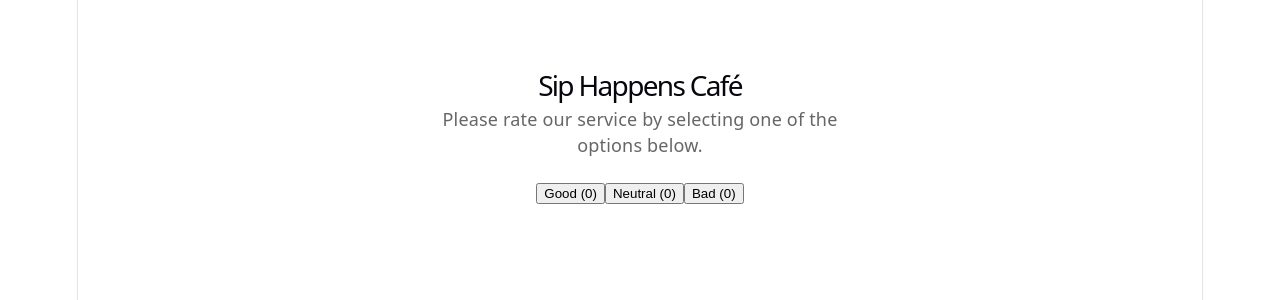
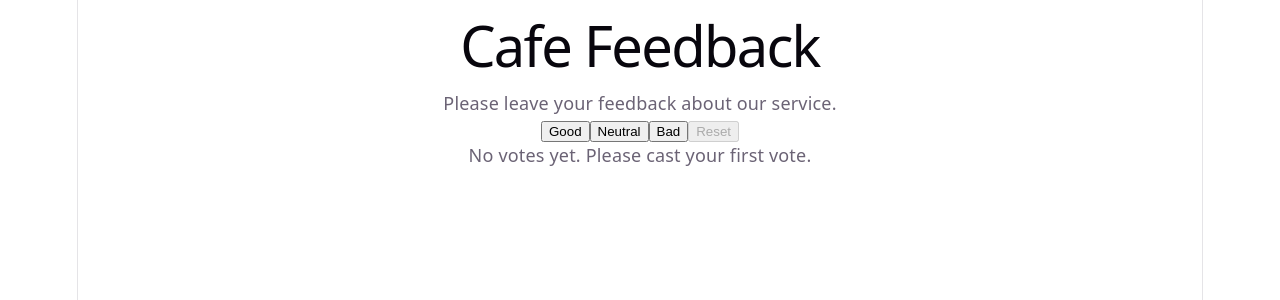
Before and after one commit to polinakviat/02-react-cafe, a React (Vite) app: page / in a window 1280 px wide. Shown: the top 300 px of the page. Built offline with nearby package versions, Linux system fonts and the light colour scheme.

Commit message:
Modify App.tsx

```diff
--- a/src/components/App/App.tsx
+++ b/src/components/App/App.tsx
@@ -2,26 +2,63 @@ import { useState } from 'react';
 import css from './App.module.css';
 import VoteStats from '../VoteStats/VoteStats';
 
-export type VoteType = 'good' | 'neutral' | 'bad';
-
-export interface Votes {
+type Votes = {
   good: number;
   neutral: number;
   bad: number;
+};
+
+type VoteType = keyof Votes;
+
+function NotificationMessage() {
+  return <p>No votes yet. Please cast your first vote.</p>;
 }
 
-interface FeedbackState {
-  good: number;
-  neutral: number;
-  bad: number;
+function CafeInfo() {
+  return (
+    <div>
+      <h1>Cafe Feedback</h1>
+      <p>Please leave your feedback about our service.</p>
+    </div>
+  );
+}
+
+function VoteOptions({
+  onVote,
+  onReset,
+  canReset,
+}: {
+  onVote: (type: VoteType) => void;
+  onReset: () => void;
+  canReset: boolean;
+}) {
+  return (
+    <div>
+      <button type="button" onClick={() => onVote('good')}>
+        Good
+      </button>
+      <button type="button" onClick={() => onVote('neutral')}>
+        Neutral
+      </button>
+      <button type="button" onClick={() => onVote('bad')}>
+        Bad
+      </button>
+      <button type="button" onClick={onReset} disabled={!canReset}>
+        Reset
+      </button>
+    </div>
+  );
 }
 
 export default function App() {
-  const [votes, setVotes] = useState<FeedbackState>({
+  const [votes, setVotes] = useState<Votes>({
     good: 0,
     neutral: 0,
     bad: 0,
   });
+
+  const totalVotes = votes.good + votes.neutral + votes.bad;
+  const positiveRate = totalVotes > 0 ? Math.round((votes.good / totalVotes) * 100) : 0;
 
   const handleVote = (type: VoteType) => {
     setVotes((prevVotes) => ({
@@ -38,43 +75,25 @@ export default function App() {
     });
   };
 
-  const totalVotes = votes.good + votes.neutral + votes.bad;
-  const positiveRate = totalVotes > 0 ? Math.round((votes.good / totalVotes) * 100) : 0;
+  return (
+    <div className={css.container}>
+      <CafeInfo />
 
-  return (
-    <div className={css.app}>
-      <div className={css.container}>
-        <h1 className={css.title}>Sip Happens Café</h1>
-        <p className={css.description}>
-          Please rate our service by selecting one of the options below.
-        </p>
+      <VoteOptions
+        onVote={handleVote}
+        onReset={handleReset}
+        canReset={totalVotes > 0}
+      />
 
-        <div className={css.buttonGroup}>
-          <button className={css.button} onClick={() => handleVote('good')}>
-            Good ({votes.good})
-          </button>
-          <button className={css.button} onClick={() => handleVote('neutral')}>
-            Neutral ({votes.neutral})
-          </button>
-          <button className={css.button} onClick={() => handleVote('bad')}>
-            Bad ({votes.bad})
-          </button>
-
-          {totalVotes > 0 && (
-            <button className={`${css.button} ${css.reset}`} onClick={handleReset}>
-              Reset
-            </button>
-          )}
-
-          {totalVotes > 0 && (
+      {totalVotes > 0 ? (
         <VoteStats
           votes={votes}
           totalVotes={totalVotes}
           positiveRate={positiveRate}
         />
+      ) : (
+        <NotificationMessage />
       )}
-        </div>
-      </div>
     </div>
   );
 }
```
Lines whose indentation alone changed are shown as unchanged.
